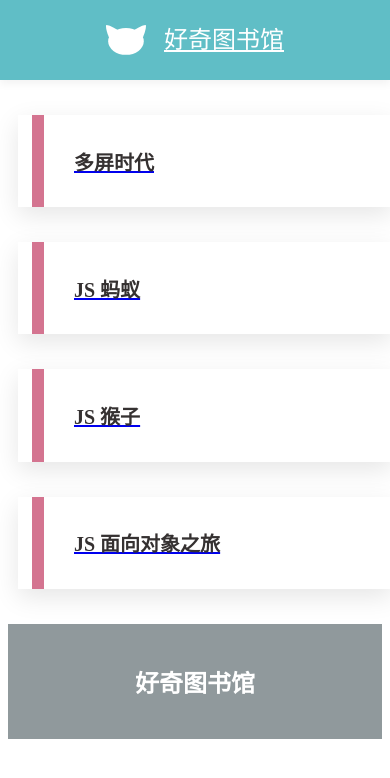
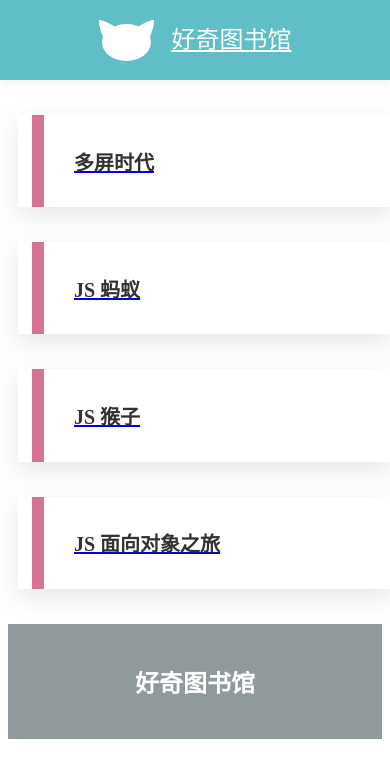
Before and after one commit to happypeter/book, a Gatsby site: page / in a window 390 px wide. Built offline with nearby package versions, Linux system fonts and the light colour scheme; Gatsby itself is replaced by a stand-in of ours.

Commit message:
Logo 图标换成 Logo组件

```diff
--- a/src/components/Header.js
+++ b/src/components/Header.js
@@ -3,15 +3,18 @@ import styled from 'styled-components'
 import Link from 'gatsby-link'
 import books from '../../config/index.json'
 import Search from '../components/DocSearch'
+import Logo from './Logo.js'
 
 export default ({ bookId }) => {
   const book = books && books.find(t => t.id === bookId)
+  const fill = window.innerWidth <= 630 ? '#60BEC6' : '#FFF'
+  const BgFill = window.innerWidth <= 630 ? '#FFF' : '#60BEC6'
   return (
     <Header>
       <Nav>
         <StyledLink to="/">
           {' '}
-          <img src={require('../img/logo.svg')} />
+          <Logo BgFill={BgFill} fill={fill} />
           好奇图书馆
         </StyledLink>
 
@@ -19,13 +22,6 @@ export default ({ bookId }) => {
           <StyledLink to={`/${book.id}`}>&nbsp;> {book.title}</StyledLink>
         )}
       </Nav>
-      <HeaderMobile>
-        <MobileLink to="/">
-          {' '}
-          <img src={require('../img/logo-mobile.svg')} />
-          好奇图书馆
-        </MobileLink>
-      </HeaderMobile>
       <Search />
     </Header>
   )
@@ -57,34 +53,16 @@ const StyledLink = styled(Link) `
   display: flex;
   color: #151313;
   line-height: 100px;
-
+  align-items:  center;
   font-size: 24px;
-  img {
+  svg {
     margin-right: 18px;
   }
-`
-
-const HeaderMobile = styled.div`
-  display:none;
   @media (max-width: 630px) {
-    display: block;
-    background: #60BEC6;
-  }
-`
-
-const MobileLink = styled(Link) `
-  display: flex;
-  color: #fff;
-  line-height: 80px;
-  font-size: 24px;
-  img {
-    margin-right: 18px;
+    color: #fff;
   }
 `
 
 const Nav = styled.div`
   display: flex;
-  @media (max-width: 630px) {
-    display: none;
-  }
 `
--- /dev/null
+++ b/src/components/Logo.js
@@ -0,0 +1,17 @@
+import React from "react";
+
+
+const Logo = props => (
+  <svg width={55} height={41} viewBox="0 0 55 41" {...props}>
+    <title>logo-main</title>
+    <g fill="none" fillRule="evenodd">
+      <path d="M-35-29h1199.006V71H-35z" fill={props.fill} />
+      <g fill={props.BgFill} fillRule="nonzero">
+        <ellipse cx={27.477} cy={22.5} rx={24.48} ry={18.5} />
+        <path d="M54.717 0C49.224 0 37.97 7.394 37.97 7.394L50.418 18s5.76-13.293 4.3-18zM.237 0C5.73 0 16.986 7.394 16.986 7.394L4.536 18S-1.222 4.707.238 0z" />
+      </g>
+    </g>
+  </svg>
+);
+
+export default Logo;
```
Also changed, not shown: src/img/logo-mobile.svg (deleted).
